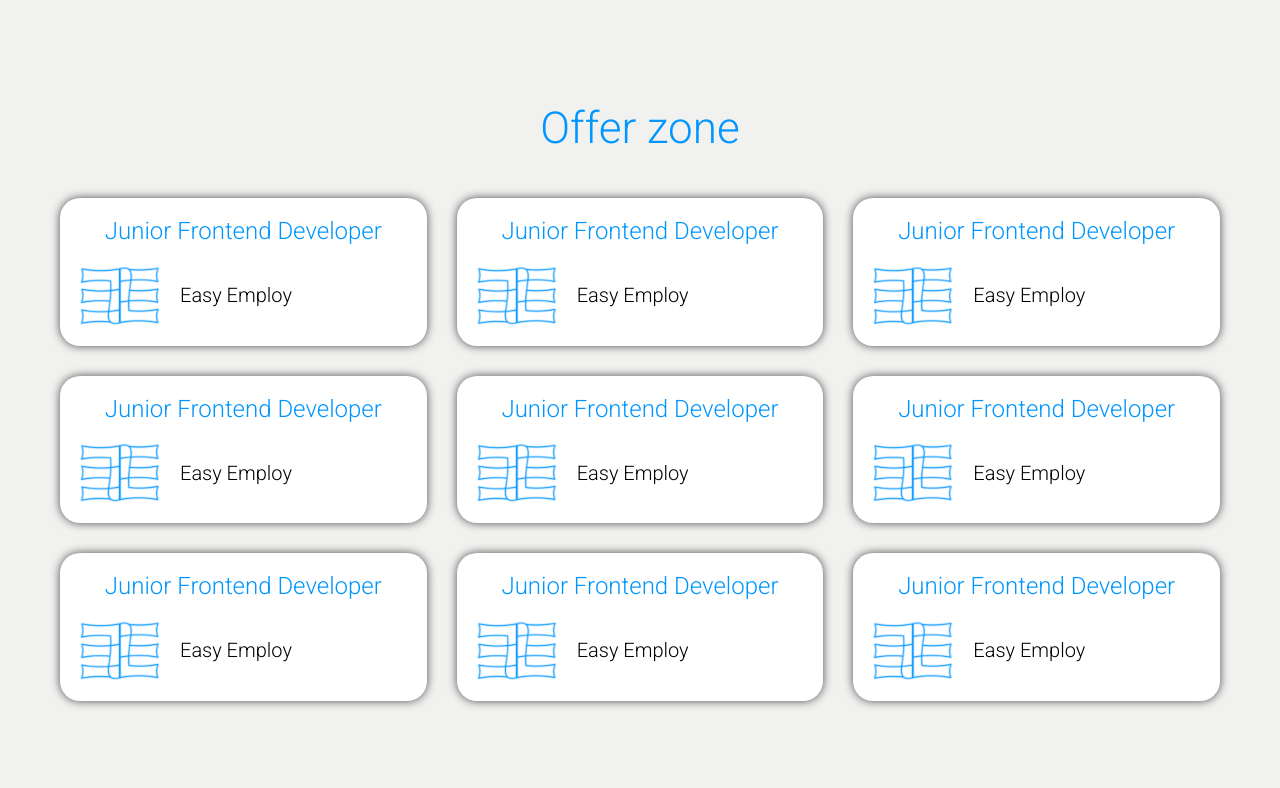
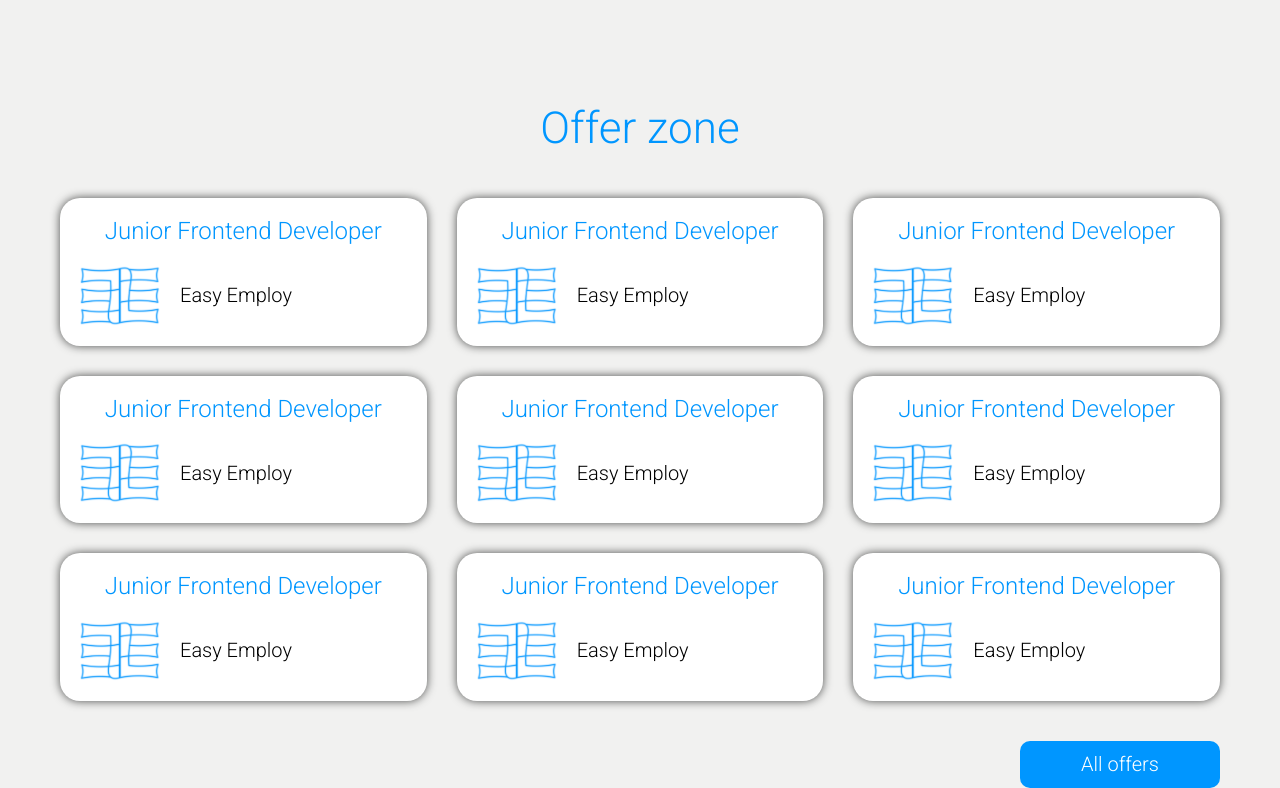
Before and after one commit to mizdebski77/Easy-Employ, a React (Create React App) app: page /Home in a window 1280 px wide. Shown: the part 297-1085 px from the top of the page. Built offline with nearby package versions, Linux system fonts and the light colour scheme.

Commit message:
All offers button added

```diff
--- a/src/core/theme.ts
+++ b/src/core/theme.ts
@@ -3,8 +3,8 @@ export const theme = {
         mainColor: "#f1f1f0;",
         fontMain: "#0096ff",
         fontSecond: "#4b4c4b",
-        fontMainHover: "rgba(0,150,255, 0.6)",
-        fontMainActive: "rgba(0,150,255, 0.4)",
+        fontMainHover: "rgba(0,150,255, 0.7)",
+        fontMainActive: "rgba(0,150,255, 0.5)",
         secondColor: "#ffff",
         thirdColor: "#e6e6e6",
     },
--- a/src/features/Home/home.tsx
+++ b/src/features/Home/home.tsx
@@ -1,5 +1,5 @@
 import React from 'react';
-import { CaptionNumber, Captions, OfferArticle, OfferDetails, OfferLogo, OfferTile, OfferTitle, OfferWrapper, OffersTitle, OffersWrapper, Title, Wrapper } from './styledHome';
+import { AllOffersButton, CaptionNumber, Captions, OfferArticle, OfferDetails, OfferLogo, OfferTile, OfferTitle, OfferWrapper, OffersTitle, OffersWrapper, Title, Wrapper } from './styledHome';
 import logo from '../../common/Images/logo.png';
 
 export const Home = () => {
@@ -85,6 +85,7 @@ export const Home = () => {
                     </OfferTile>
 
                 </OfferWrapper>
+                <AllOffersButton to='/Offers'>All offers</AllOffersButton>
             </OffersWrapper>
         </Wrapper>
     );
--- a/src/features/Home/styledHome.ts
+++ b/src/features/Home/styledHome.ts
@@ -1,3 +1,4 @@
+import { Link } from "react-router-dom";
 import { styled } from "styled-components";
 
 export const Wrapper = styled.section`
@@ -16,13 +17,13 @@ export const Title = styled.h1`
 export const Captions = styled.h2`
     font-size: 40px;
     font-weight: normal;
-    color: ${({theme}) => theme.color.fontSecond};
+    color: ${({ theme }) => theme.color.fontSecond};
     text-align: center;
 `;
 
 export const CaptionNumber = styled.span`
     font-weight: bold;
-    color: ${({theme}) => theme.color.fontMain};
+    color: ${({ theme }) => theme.color.fontMain};
 `;
 
 export const OffersWrapper = styled.div`
@@ -36,7 +37,7 @@ export const OffersTitle = styled.h3`
     text-align: center;
     font-size: 44px;
     font-weight: normal;
-    color: ${({theme}) => theme.color.fontMain};
+    color: ${({ theme }) => theme.color.fontMain};
 `;
 
 export const OfferWrapper = styled.div`
@@ -46,17 +47,17 @@ export const OfferWrapper = styled.div`
 `;
 
 export const OfferTile = styled.div`
-    background: ${({theme}) => theme.color.secondColor};
+    background: ${({ theme }) => theme.color.secondColor};
     padding: 20px;
     border-radius: 20px;
-    box-shadow: 0 0 10px ${({theme}) => theme.color.fontSecond};
+    box-shadow: 0 0 10px ${({ theme }) => theme.color.fontSecond};
     display: grid;
     gap: 20px;
     transition: 0.3s;
     cursor: pointer;
 
     &:hover {
-        box-shadow: 0 0 10px ${({theme}) => theme.color.fontMain};
+        box-shadow: 0 0 10px ${({ theme }) => theme.color.fontMain};
         transform: scale(1.03);
     }
 `;
@@ -64,7 +65,7 @@ export const OfferTile = styled.div`
 export const OfferTitle = styled.span`
     font-size: 24px;
     text-align: center;
-    color:${({theme}) => theme.color.fontMain}
+    color:${({ theme }) => theme.color.fontMain}
 `;
 
 export const OfferArticle = styled.div`
@@ -80,3 +81,24 @@ export const OfferLogo = styled.img`
 export const OfferDetails = styled.span`
     font-size: 20px;
 `;
+
+export const AllOffersButton = styled(Link)`
+    padding: 12px 40px;
+    background: ${({ theme }) => theme.color.fontMain};
+    border: none;
+    display: block;
+    margin-top: 40px;
+    max-width: 200px;
+    width: 100%;
+    border-radius: 10px;
+    color: white;
+    font-size: 20px;
+    text-decoration: none;
+    text-align: center;
+    transition: 0.3s;
+    float: right;
+
+    &:hover {
+        background: ${({theme}) => theme.color.fontMainHover};
+    }
+`;
```
